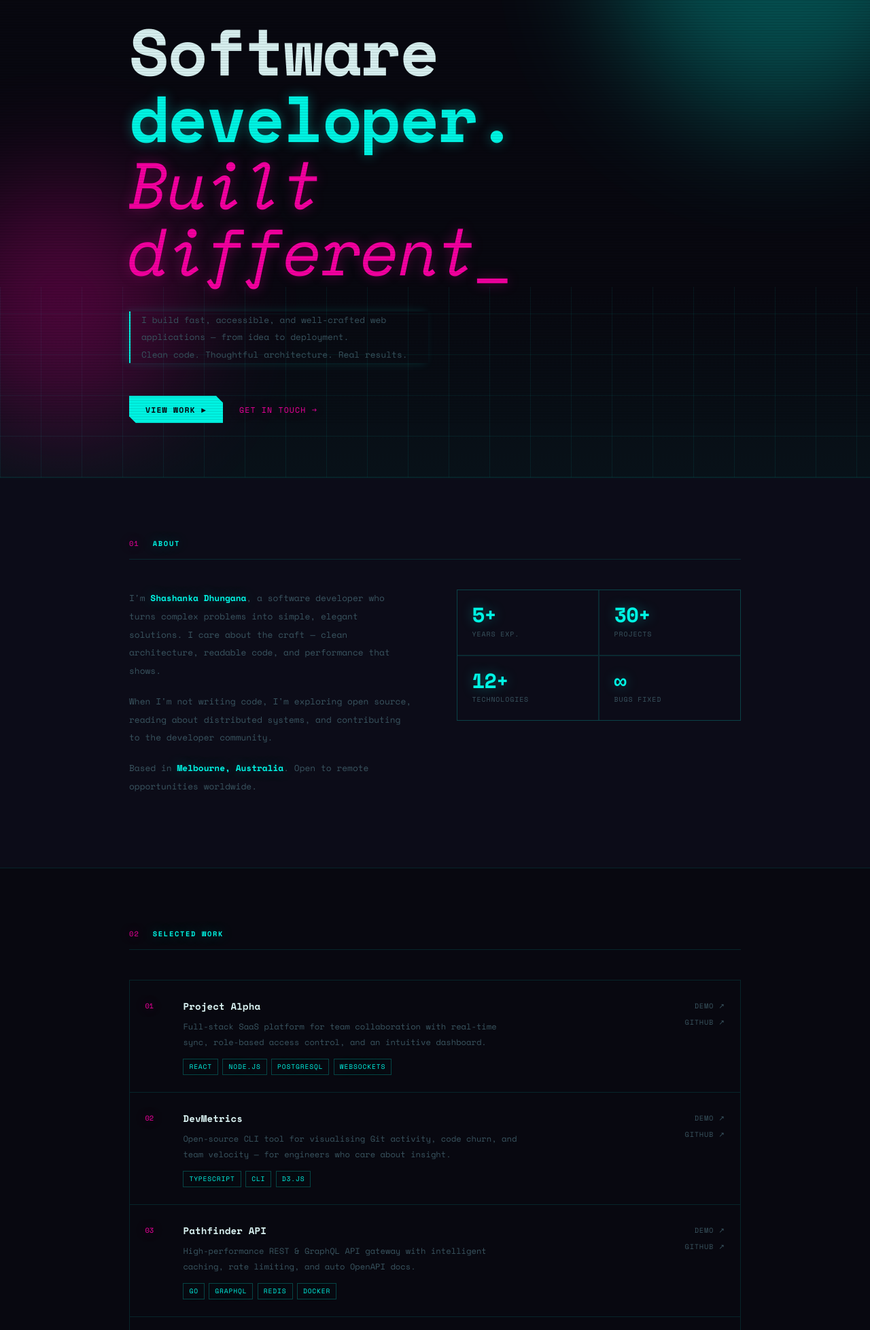
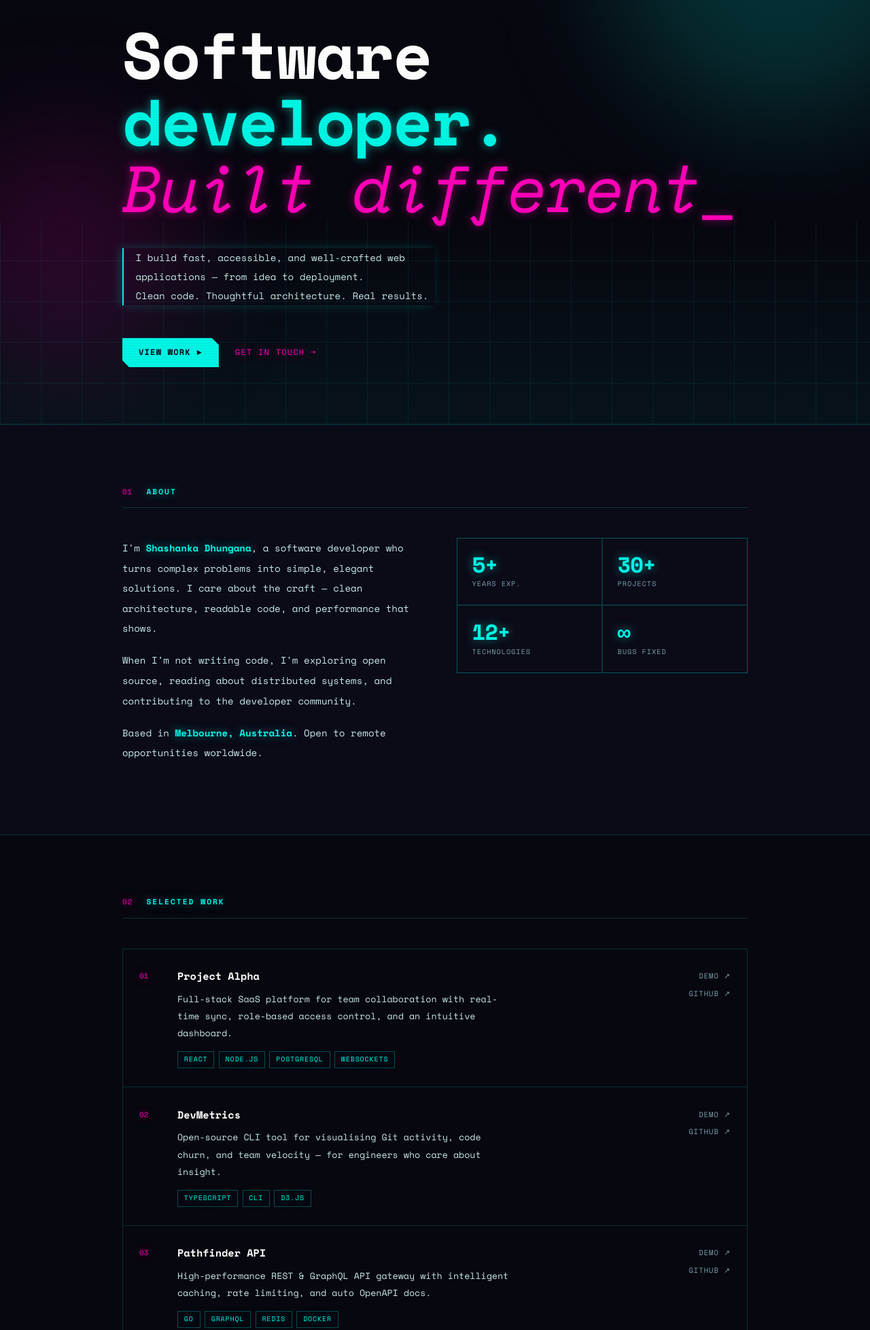
Before and after one commit to shashankadhungana/shashankadhungana.github.io, a plain HTML site: page index.html in a window 1280 px wide. Shown: the part 176-2132 px from the top of the page at 68% size. Drawn offline with nearby package versions, Linux system fonts and the light colour scheme.

Commit message:
Adding Visible Text
Making the text in the website more visible

```diff
--- a/index.html
+++ b/index.html
@@ -9,46 +9,38 @@
   *, *::before, *::after { box-sizing: border-box; margin: 0; padding: 0; }
 
   :root {
-    --bg:       #080810;
-    --bg2:      #0c0c18;
-    --bg3:      #10101f;
+    --bg:       #07070f;
+    --bg2:      #0b0b18;
     --cyan:     #00f5e4;
-    --magenta:  #f500a0;
-    --purple:   #9b00ff;
-    --text:     #d8f0f0;
-    --muted:    #3a5560;
-    --dim:      #1a2530;
-    --line-c:   rgba(0,245,228,0.12);
-    --line-m:   rgba(245,0,160,0.12);
-    --glow-c:   0 0 18px rgba(0,245,228,0.35);
-    --glow-m:   0 0 18px rgba(245,0,160,0.35);
+    --magenta:  #ff00b8;
+    --text:     #ffffff;
+    --body:     #c8e8e8;
+    --muted:    #7a9eaa;
+    --dim:      #1e2e38;
+    --line-c:   rgba(0,245,228,0.18);
+    --glow-c:   0 0 14px rgba(0,245,228,0.5);
+    --glow-m:   0 0 14px rgba(255,0,184,0.5);
   }
 
   html { scroll-behavior: smooth; }
 
   body {
     background: var(--bg);
-    color: var(--text);
+    color: var(--body);
     font-family: 'Space Mono', monospace;
-    font-size: 13px;
-    line-height: 1.65;
+    font-size: 14px;
+    line-height: 1.7;
     overflow-x: hidden;
   }
 
   a { color: inherit; text-decoration: none; }
 
-  /* scanline overlay */
+  /* subtle scanlines */
   body::after {
     content: '';
     position: fixed;
     inset: 0;
-    background: repeating-linear-gradient(
-      0deg,
-      transparent,
-      transparent 2px,
-      rgba(0,0,0,0.07) 2px,
-      rgba(0,0,0,0.07) 4px
-    );
+    background: repeating-linear-gradient(0deg, transparent, transparent 3px, rgba(0,0,0,0.04) 3px, rgba(0,0,0,0.04) 4px);
     pointer-events: none;
     z-index: 9999;
   }
@@ -58,14 +50,14 @@
     position: fixed;
     top: 0; left: 0; right: 0;
     z-index: 500;
-    background: rgba(8,8,16,0.92);
-    backdrop-filter: blur(12px);
+    background: rgba(7,7,15,0.94);
+    backdrop-filter: blur(14px);
     border-bottom: 1px solid var(--line-c);
     padding: 1.1rem 2rem;
   }
 
   .nav-inner {
-    max-width: 900px;
+    max-width: 920px;
     margin: 0 auto;
     display: flex;
     justify-content: space-between;
@@ -73,7 +65,7 @@
   }
 
   .nav-logo {
-    font-size: 0.78rem;
+    font-size: 0.8rem;
     font-weight: 700;
     letter-spacing: 0.1em;
     text-transform: uppercase;
@@ -81,24 +73,17 @@
     text-shadow: var(--glow-c);
   }
 
-  .nav-links {
-    display: flex;
-    gap: 2rem;
-    list-style: none;
-  }
+  .nav-links { display: flex; gap: 2rem; list-style: none; }
 
   .nav-links a {
-    font-size: 0.65rem;
-    letter-spacing: 0.12em;
+    font-size: 0.68rem;
+    letter-spacing: 0.1em;
     text-transform: uppercase;
     color: var(--muted);
     transition: color 0.2s, text-shadow 0.2s;
   }
 
-  .nav-links a:hover {
-    color: var(--cyan);
-    text-shadow: var(--glow-c);
-  }
+  .nav-links a:hover { color: var(--cyan); text-shadow: var(--glow-c); }
 
   /* ── HERO ── */
   #hero {
@@ -111,34 +96,27 @@
     overflow: hidden;
   }
 
-  /* neon grid floor */
+  /* neon grid */
   #hero::before {
     content: '';
     position: absolute;
     bottom: 0; left: 0; right: 0;
-    height: 280px;
+    height: 300px;
     background:
-      linear-gradient(transparent 0%, rgba(0,245,228,0.04) 100%),
-      repeating-linear-gradient(90deg, rgba(0,245,228,0.07) 0, rgba(0,245,228,0.07) 1px, transparent 1px, transparent 60px),
-      repeating-linear-gradient(0deg, rgba(0,245,228,0.07) 0, rgba(0,245,228,0.07) 1px, transparent 1px, transparent 60px);
+      linear-gradient(transparent 0%, rgba(0,245,228,0.05) 100%),
+      repeating-linear-gradient(90deg, rgba(0,245,228,0.08) 0, rgba(0,245,228,0.08) 1px, transparent 1px, transparent 60px),
+      repeating-linear-gradient(0deg, rgba(0,245,228,0.08) 0, rgba(0,245,228,0.08) 1px, transparent 1px, transparent 60px);
     pointer-events: none;
   }
 
-  /* glow blobs */
-  .blob {
-    position: absolute;
-    border-radius: 50%;
-    filter: blur(90px);
-    pointer-events: none;
-    opacity: 0.3;
-  }
-  .blob-c { width: 500px; height: 500px; background: var(--cyan); top: -150px; right: -120px; }
-  .blob-m { width: 350px; height: 350px; background: var(--magenta); bottom: 80px; left: -80px; }
+  .blob { position: absolute; border-radius: 50%; filter: blur(90px); pointer-events: none; }
+  .blob-c { width: 500px; height: 500px; background: rgba(0,245,228,0.18); top: -150px; right: -120px; }
+  .blob-m { width: 350px; height: 350px; background: rgba(255,0,184,0.15); bottom: 80px; left: -80px; }
 
-  .hero-inner { max-width: 900px; margin: 0 auto; width: 100%; position: relative; z-index: 1; }
+  .hero-inner { max-width: 920px; margin: 0 auto; width: 100%; position: relative; z-index: 1; }
 
   .status-line {
-    font-size: 0.68rem;
+    font-size: 0.7rem;
     letter-spacing: 0.16em;
     text-transform: uppercase;
     color: var(--cyan);
@@ -168,54 +146,43 @@
   }
 
   h1 .c1 { color: var(--text); }
-  h1 .c2 {
-    color: var(--cyan);
-    text-shadow: var(--glow-c);
-  }
-  h1 .c3 {
-    font-style: italic;
-    font-weight: 400;
-    color: var(--magenta);
-    text-shadow: var(--glow-m);
-  }
+  h1 .c2 { color: var(--cyan); text-shadow: var(--glow-c); }
+  h1 .c3 { font-style: italic; font-weight: 400; color: var(--magenta); text-shadow: var(--glow-m); }
 
   .hero-desc {
-    font-size: 0.8rem;
-    color: var(--muted);
-    max-width: 440px;
+    font-size: 0.88rem;
+    color: var(--body);
+    max-width: 460px;
     line-height: 2;
     margin-bottom: 3rem;
-    padding-left: 1rem;
+    padding-left: 1.1rem;
     border-left: 2px solid var(--cyan);
-    box-shadow: -4px 0 12px rgba(0,245,228,0.15);
+    box-shadow: -4px 0 14px rgba(0,245,228,0.2);
   }
 
   .hero-btns { display: flex; gap: 1.5rem; align-items: center; }
 
   .btn-neon {
     font-family: 'Space Mono', monospace;
-    font-size: 0.72rem;
+    font-size: 0.75rem;
     font-weight: 700;
     letter-spacing: 0.1em;
     text-transform: uppercase;
     color: var(--bg);
     background: var(--cyan);
-    padding: 0.65rem 1.5rem;
+    padding: 0.7rem 1.5rem;
     display: inline-flex;
     align-items: center;
     gap: 0.4rem;
     box-shadow: var(--glow-c);
+    clip-path: polygon(0 0, calc(100% - 10px) 0, 100% 10px, 100% 100%, 10px 100%, 0 calc(100% - 10px));
     transition: box-shadow 0.2s, opacity 0.2s;
-    clip-path: polygon(0 0, calc(100% - 10px) 0, 100% 10px, 100% 100%, 10px 100%, 0 calc(100% - 10px));
   }
 
-  .btn-neon:hover {
-    box-shadow: 0 0 32px rgba(0,245,228,0.7);
-    opacity: 0.9;
-  }
+  .btn-neon:hover { box-shadow: 0 0 32px rgba(0,245,228,0.75); }
 
   .btn-ghost {
-    font-size: 0.72rem;
+    font-size: 0.75rem;
     letter-spacing: 0.1em;
     text-transform: uppercase;
     color: var(--magenta);
@@ -223,27 +190,22 @@
     transition: text-shadow 0.2s;
   }
 
-  .btn-ghost:hover { text-shadow: 0 0 24px rgba(245,0,160,0.8); }
+  .btn-ghost:hover { text-shadow: 0 0 26px rgba(255,0,184,0.9); }
 
   /* ── DIVIDER ── */
-  .hdiv {
-    border: none;
-    border-top: 1px solid var(--line-c);
-    position: relative;
-  }
-
+  .hdiv { border: none; border-top: 1px solid var(--line-c); position: relative; }
   .hdiv::after {
     content: '';
     position: absolute;
     top: -1px; left: 0;
-    width: 120px; height: 1px;
+    width: 140px; height: 1px;
     background: linear-gradient(90deg, var(--cyan), transparent);
     box-shadow: var(--glow-c);
   }
 
   /* ── SECTION ── */
   .sec { padding: 5.5rem 2rem; }
-  .sec-inner { max-width: 900px; margin: 0 auto; }
+  .sec-inner { max-width: 920px; margin: 0 auto; }
 
   .sec-hdr {
     display: flex;
@@ -254,20 +216,15 @@
     border-bottom: 1px solid var(--line-c);
   }
 
-  .sec-n { font-size: 0.65rem; color: var(--magenta); letter-spacing: 0.1em; text-shadow: var(--glow-m); }
-  .sec-t { font-size: 0.65rem; font-weight: 700; letter-spacing: 0.16em; text-transform: uppercase; color: var(--cyan); text-shadow: var(--glow-c); }
+  .sec-n { font-size: 0.68rem; color: var(--magenta); letter-spacing: 0.1em; text-shadow: var(--glow-m); }
+  .sec-t { font-size: 0.7rem; font-weight: 700; letter-spacing: 0.18em; text-transform: uppercase; color: var(--cyan); text-shadow: var(--glow-c); }
 
   /* ── ABOUT ── */
   #about { background: var(--bg2); }
 
-  .about-grid {
-    display: grid;
-    grid-template-columns: 1fr 1fr;
-    gap: 4rem;
-    align-items: start;
-  }
+  .about-grid { display: grid; grid-template-columns: 1fr 1fr; gap: 4rem; align-items: start; }
 
-  .about-p { font-size: 0.8rem; color: var(--muted); line-height: 2.1; margin-bottom: 1.1rem; }
+  .about-p { font-size: 0.88rem; color: var(--body); line-height: 2.1; margin-bottom: 1.1rem; }
   .about-p strong { color: var(--cyan); font-weight: 700; text-shadow: var(--glow-c); }
 
   .stats-grid {
@@ -279,18 +236,8 @@
   }
 
   .stat { background: var(--bg2); padding: 1.35rem; }
-
-  .stat-n {
-    font-size: 1.9rem;
-    font-weight: 700;
-    letter-spacing: -0.03em;
-    line-height: 1;
-    margin-bottom: 0.3rem;
-    color: var(--cyan);
-    text-shadow: var(--glow-c);
-  }
-
-  .stat-l { font-size: 0.62rem; color: var(--muted); letter-spacing: 0.09em; text-transform: uppercase; }
+  .stat-n { font-size: 2rem; font-weight: 700; letter-spacing: -0.03em; line-height: 1; margin-bottom: 0.3rem; color: var(--cyan); text-shadow: var(--glow-c); }
+  .stat-l { font-size: 0.64rem; color: var(--muted); letter-spacing: 0.09em; text-transform: uppercase; }
 
   /* ── PROJECTS ── */
   .proj-list { border: 1px solid var(--line-c); }
@@ -300,10 +247,10 @@
     grid-template-columns: 2.5rem 1fr auto;
     gap: 1rem;
     align-items: start;
-    padding: 1.6rem 1.4rem;
+    padding: 1.7rem 1.5rem;
     border-bottom: 1px solid var(--line-c);
+    position: relative;
     transition: background 0.2s;
-    position: relative;
   }
 
   .proj-row::before {
@@ -321,33 +268,27 @@
   .proj-row:hover::before { opacity: 1; }
   .proj-row:last-child { border-bottom: none; }
 
-  .proj-n { font-size: 0.65rem; color: var(--magenta); padding-top: 0.2rem; text-shadow: var(--glow-m); }
+  .proj-n { font-size: 0.68rem; color: var(--magenta); padding-top: 0.2rem; text-shadow: var(--glow-m); }
 
-  .proj-title {
-    font-size: 0.88rem;
-    font-weight: 700;
-    letter-spacing: 0.01em;
-    margin-bottom: 0.45rem;
-    color: var(--text);
-  }
+  .proj-title { font-size: 0.95rem; font-weight: 700; color: var(--text); margin-bottom: 0.5rem; }
 
-  .proj-desc { font-size: 0.76rem; color: var(--muted); line-height: 1.9; margin-bottom: 0.8rem; max-width: 500px; }
+  .proj-desc { font-size: 0.83rem; color: var(--body); line-height: 1.9; margin-bottom: 0.85rem; max-width: 500px; }
 
   .proj-tags { display: flex; flex-wrap: wrap; gap: 0.4rem; }
 
   .tag {
-    font-size: 0.6rem;
+    font-size: 0.62rem;
     letter-spacing: 0.09em;
     text-transform: uppercase;
     color: var(--cyan);
-    border: 1px solid rgba(0,245,228,0.25);
-    padding: 0.18rem 0.5rem;
+    border: 1px solid rgba(0,245,228,0.3);
+    padding: 0.2rem 0.55rem;
     text-shadow: var(--glow-c);
   }
 
   .proj-links { display: flex; flex-direction: column; gap: 0.45rem; align-items: flex-end; padding-top: 0.2rem; }
 
-  .pl { font-size: 0.65rem; letter-spacing: 0.07em; text-transform: uppercase; color: var(--muted); transition: color 0.15s, text-shadow 0.15s; }
+  .pl { font-size: 0.68rem; letter-spacing: 0.07em; text-transform: uppercase; color: var(--muted); transition: color 0.15s, text-shadow 0.15s; }
   .pl:hover { color: var(--cyan); text-shadow: var(--glow-c); }
 
   /* ── SKILLS ── */
@@ -356,30 +297,30 @@
   .skills-tbl { width: 100%; border-collapse: collapse; border: 1px solid var(--line-c); }
   .skills-tbl tr { border-bottom: 1px solid var(--line-c); }
   .skills-tbl tr:last-child { border-bottom: none; }
-  .skills-tbl td { padding: 0.95rem 1.25rem; font-size: 0.76rem; vertical-align: middle; }
+  .skills-tbl td { padding: 1rem 1.3rem; font-size: 0.82rem; vertical-align: middle; }
 
   .skills-tbl td:first-child {
-    font-size: 0.62rem;
+    font-size: 0.65rem;
     letter-spacing: 0.12em;
     text-transform: uppercase;
     color: var(--magenta);
     text-shadow: var(--glow-m);
-    width: 140px;
+    width: 145px;
     border-right: 1px solid var(--line-c);
     white-space: nowrap;
   }
 
-  .skills-tbl td:last-child { color: var(--text); line-height: 2.1; }
-  .sep { color: var(--line-c); }
+  .skills-tbl td:last-child { color: var(--body); line-height: 2.1; }
+  .sep { color: var(--dim); }
 
   /* ── EXPERIENCE ── */
   .exp-list { border: 1px solid var(--line-c); }
 
   .exp-row {
     display: grid;
-    grid-template-columns: 180px 1fr;
+    grid-template-columns: 190px 1fr;
     gap: 2rem;
-    padding: 2rem 1.4rem;
+    padding: 2rem 1.5rem;
     border-bottom: 1px solid var(--line-c);
     position: relative;
   }
@@ -387,20 +328,20 @@
   .exp-row::after {
     content: '';
     position: absolute;
-    top: 0; right: 0; left: 0;
+    top: 0; left: 0; right: 0;
     height: 1px;
     background: linear-gradient(90deg, var(--cyan), transparent);
     opacity: 0;
     transition: opacity 0.2s;
   }
 
-  .exp-row:hover::after { opacity: 0.4; }
+  .exp-row:hover::after { opacity: 0.45; }
   .exp-row:last-child { border-bottom: none; }
 
-  .exp-period { font-size: 0.68rem; color: var(--cyan); text-shadow: var(--glow-c); margin-bottom: 0.3rem; }
-  .exp-co { font-size: 0.62rem; color: var(--muted); letter-spacing: 0.08em; text-transform: uppercase; }
-  .exp-role { font-size: 0.86rem; font-weight: 700; color: var(--text); margin-bottom: 0.55rem; }
-  .exp-desc { font-size: 0.76rem; color: var(--muted); line-height: 1.95; }
+  .exp-period { font-size: 0.72rem; color: var(--cyan); text-shadow: var(--glow-c); margin-bottom: 0.3rem; }
+  .exp-co { font-size: 0.65rem; color: var(--muted); letter-spacing: 0.08em; text-transform: uppercase; }
+  .exp-role { font-size: 0.92rem; font-weight: 700; color: var(--text); margin-bottom: 0.6rem; }
+  .exp-desc { font-size: 0.83rem; color: var(--body); line-height: 2; }
 
   /* ── CONTACT ── */
   .contact-hl {
@@ -418,13 +359,13 @@
     display: inline-flex;
     align-items: center;
     gap: 0.5rem;
-    font-size: 0.78rem;
+    font-size: 0.82rem;
     font-weight: 700;
     letter-spacing: 0.07em;
     text-transform: uppercase;
     color: var(--cyan);
     text-shadow: var(--glow-c);
-    border-bottom: 1px solid rgba(0,245,228,0.4);
+    border-bottom: 1px solid rgba(0,245,228,0.5);
     padding-bottom: 0.25rem;
     margin-bottom: 2.5rem;
     transition: text-shadow 0.2s;
@@ -434,22 +375,11 @@
 
   .socials { display: flex; gap: 2rem; }
 
-  .soc {
-    font-size: 0.68rem;
-    letter-spacing: 0.09em;
-    text-transform: uppercase;
-    color: var(--muted);
-    transition: color 0.2s, text-shadow 0.2s;
-  }
-
+  .soc { font-size: 0.72rem; letter-spacing: 0.09em; text-transform: uppercase; color: var(--muted); transition: color 0.2s, text-shadow 0.2s; }
   .soc:hover { color: var(--magenta); text-shadow: var(--glow-m); }
 
   /* ── FOOTER ── */
-  footer {
-    border-top: 1px solid var(--line-c);
-    padding: 1.4rem 2rem;
-    position: relative;
-  }
+  footer { border-top: 1px solid var(--line-c); padding: 1.4rem 2rem; position: relative; }
 
   footer::before {
     content: '';
@@ -461,16 +391,16 @@
   }
 
   .foot {
-    max-width: 900px;
+    max-width: 920px;
     margin: 0 auto;
     display: flex;
     justify-content: space-between;
-    font-size: 0.62rem;
-    color: var(--muted);
+    font-size: 0.65rem;
     letter-spacing: 0.08em;
     text-transform: uppercase;
   }
 
+  .foot span:first-child { color: var(--muted); }
   .foot span:last-child { color: var(--magenta); text-shadow: var(--glow-m); }
 
   /* ── ANIMATE ── */
@@ -488,7 +418,6 @@
 </head>
 <body>
 
-<!-- NAV -->
 <nav>
   <div class="nav-inner">
     <span class="nav-logo">Shashanka Dhungana</span>
@@ -502,7 +431,6 @@
   </div>
 </nav>
 
-<!-- HERO -->
 <section id="hero">
   <div class="blob blob-c"></div>
   <div class="blob blob-m"></div>
@@ -525,9 +453,8 @@
   </div>
 </section>
 
-<hr class="hdiv" />
+<hr class="hdiv"/>
 
-<!-- ABOUT -->
 <section id="about" class="sec">
   <div class="sec-inner">
     <div class="sec-hdr">
@@ -550,9 +477,8 @@
   </div>
 </section>
 
-<hr class="hdiv" />
+<hr class="hdiv"/>
 
-<!-- PROJECTS -->
 <section id="projects" class="sec">
   <div class="sec-inner">
     <div class="sec-hdr">
@@ -566,9 +492,7 @@
         <div>
           <p class="proj-title">Project Alpha</p>
           <p class="proj-desc">Full-stack SaaS platform for team collaboration with real-time sync, role-based access control, and an intuitive dashboard.</p>
-          <div class="proj-tags">
-            <span class="tag">React</span><span class="tag">Node.js</span><span class="tag">PostgreSQL</span><span class="tag">WebSockets</span>
-          </div>
+          <div class="proj-tags"><span class="tag">React</span><span class="tag">Node.js</span><span class="tag">PostgreSQL</span><span class="tag">WebSockets</span></div>
         </div>
         <div class="proj-links"><a href="#" class="pl">Demo ↗</a><a href="#" class="pl">GitHub ↗</a></div>
       </div>
@@ -578,9 +502,7 @@
         <div>
           <p class="proj-title">DevMetrics</p>
           <p class="proj-desc">Open-source CLI tool for visualising Git activity, code churn, and team velocity — for engineers who care about insight.</p>
-          <div class="proj-tags">
-            <span class="tag">TypeScript</span><span class="tag">CLI</span><span class="tag">D3.js</span>
-          </div>
+          <div class="proj-tags"><span class="tag">TypeScript</span><span class="tag">CLI</span><span class="tag">D3.js</span></div>
         </div>
         <div class="proj-links"><a href="#" class="pl">Demo ↗</a><a href="#" class="pl">GitHub ↗</a></div>
       </div>
@@ -590,9 +512,7 @@
         <div>
           <p class="proj-title">Pathfinder API</p>
           <p class="proj-desc">High-performance REST &amp; GraphQL API gateway with intelligent caching, rate limiting, and auto OpenAPI docs.</p>
-          <div class="proj-tags">
-            <span class="tag">Go</span><span class="tag">GraphQL</span><span class="tag">Redis</span><span class="tag">Docker</span>
-          </div>
+          <div class="proj-tags"><span class="tag">Go</span><span class="tag">GraphQL</span><span class="tag">Redis</span><span class="tag">Docker</span></div>
         </div>
         <div class="proj-links"><a href="#" class="pl">Demo ↗</a><a href="#" class="pl">GitHub ↗</a></div>
       </div>
@@ -602,9 +522,7 @@
         <div>
           <p class="proj-title">Luminary UI</p>
           <p class="proj-desc">Accessibility-first component library and design system, shipped as an npm package with full Storybook documentation.</p>
-          <div class="proj-tags">
-            <span class="tag">React</span><span class="tag">Storybook</span><span class="tag">WCAG 2.1</span><span class="tag">CSS Modules</span>
-          </div>
+          <div class="proj-tags"><span class="tag">React</span><span class="tag">Storybook</span><span class="tag">WCAG 2.1</span><span class="tag">CSS Modules</span></div>
         </div>
         <div class="proj-links"><a href="#" class="pl">Demo ↗</a><a href="#" class="pl">GitHub ↗</a></div>
       </div>
@@ -613,9 +531,8 @@
   </div>
 </section>
 
-<hr class="hdiv" />
+<hr class="hdiv"/>
 
-<!-- SKILLS -->
 <section id="skills" class="sec">
   <div class="sec-inner">
     <div class="sec-hdr">
@@ -632,9 +549,8 @@
   </div>
 </section>
 
-<hr class="hdiv" />
+<hr class="hdiv"/>
 
-<!-- EXPERIENCE -->
 <section id="experience" class="sec">
   <div class="sec-inner">
     <div class="sec-hdr">
@@ -671,15 +587,11 @@
   </div>
 </section>
 
-<hr class="hdiv" />
+<hr class="hdiv"/>
 
-<!-- CONTACT -->
 <section id="contact" class="sec">
   <div class="sec-inner fade">
-    <p class="contact-hl">
-      Let's <span class="cc">build</span><br/>
-      <span class="cm">something.</span>
-    </p>
+    <p class="contact-hl">Let's <span class="cc">build</span><br/><span class="cm">something.</span></p>
     <a href="mailto:shashanka.dd@gmail.com" class="email-link">shashanka.dd@gmail.com ►</a>
     <div class="socials">
       <a href="https://github.com/shashankad" class="soc" target="_blank" rel="noopener">GitHub ↗</a>
```
